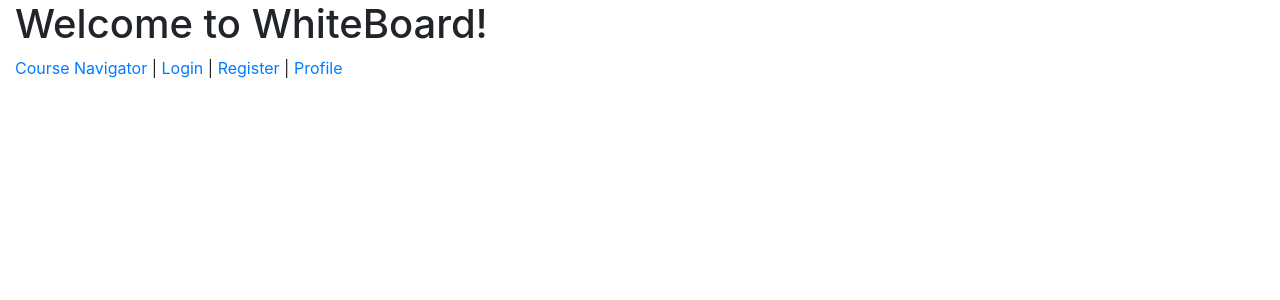
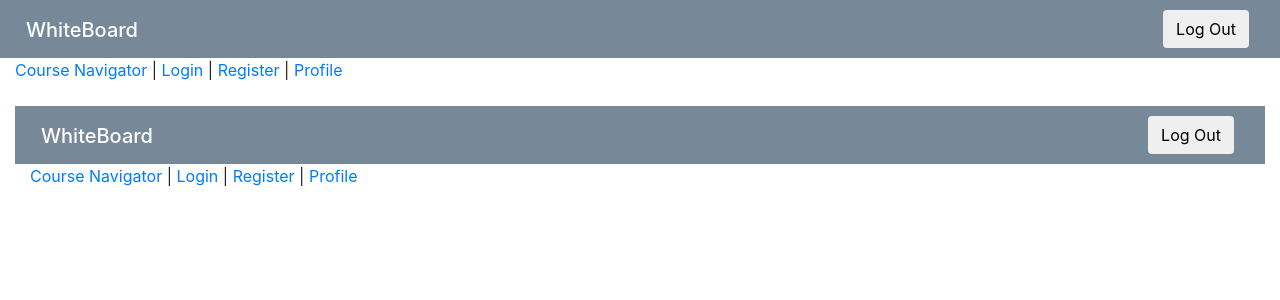
Before and after one commit to ysmolyar/webdev-2018-angular-ysmolyar, an Angular app: page /home in a window 1280 px wide. Before the commit this address led to /. Shown: the top 300 px of the page. Built offline with nearby package versions, Linux system fonts and the light colour scheme.

Commit message:
made whiteboard header

```diff
--- a/src/app/profile/profile.component.html
+++ b/src/app/profile/profile.component.html
@@ -1,5 +1,5 @@
 <div class="container-fluid">
-  <h1>Welcome to your Profile {{firstName}}</h1>
+  <h1>Profile</h1>
 
   <input [(ngModel)]="username"
          placeholder="Username"
@@ -21,10 +21,6 @@
     Update
   </button>
 
-  <button (click)="logout()"
-          class="btn btn-danger btn-block">
-    Logout
-  </button>
 
   <h2>Sections </h2>
 
--- a/src/app/services/course-navigator.service.client.ts
+++ b/src/app/services/course-navigator.service.client.ts
@@ -4,7 +4,7 @@ import {Injectable} from '@angular/core';
 export class CourseNavigatorServiceClient {
   findAllCourses() {
     return fetch('http://localhost:8080/api/course')
-      .then(response => response.json())
+      .then(response => response.json());
   }
   findAllModulesForGivenCourse(courseId) {
     return fetch('http://localhost:8080/api/course/' + courseId + '/module')
--- a/src/app/services/course.service.client.ts
+++ b/src/app/services/course.service.client.ts
@@ -4,6 +4,6 @@ import {Injectable} from '@angular/core';
 export class CourseServiceClient {
   findAllCourses() {
     return fetch('http://localhost:8080/api/course')
-      .then(response => response.json())
+      .then(response => response.json());
   }
 }
--- a/src/app/white-board/white-board.component.css
+++ b/src/app/white-board/white-board.component.css
@@ -0,0 +1,17 @@
+.navbar {
+  background-color: lightslategrey;
+}
+
+h5 {
+  color: white;
+  padding-top: 10px;
+  margin-left:-5px;
+
+}
+
+.logout {
+  color: white;
+  padding-top: 10px;
+
+
+}
--- a/src/app/white-board/white-board.component.html
+++ b/src/app/white-board/white-board.component.html
@@ -1,9 +1,20 @@
 <div class="container-fluid">
-  <h1>Welcome to WhiteBoard!</h1>
-
+  <div class="row navbar">
+    <span class="col col-sm-auto float-left">
+      <h5>WhiteBoard</h5>
+    </span>
+    <span class="col col-sm-7">
+    </span>
+    <span class="col col-sm-auto">
+      <button (click)="logout()"
+         class="btn btn-outline">Log Out</button>
+    </span>
+  </div>
   <a href="/courses">Course Navigator</a> |
   <a href="/login">Login</a> |
   <a href="/register">Register</a> |
   <a href="/profile">Profile</a>
+  <br/>
+  <br/>
   <router-outlet></router-outlet>
 </div>
--- a/src/app/white-board/white-board.component.ts
+++ b/src/app/white-board/white-board.component.ts
@@ -1,5 +1,7 @@
 import { Component, OnInit } from '@angular/core';
 import {CourseServiceClient} from '../services/course.service.client';
+import {UserServiceClient} from '../services/user.service.client';
+import {Router} from '@angular/router';
 
 @Component({
   selector: 'app-white-board',
@@ -8,7 +10,15 @@ import {CourseServiceClient} from '../services/course.service.client';
 })
 export class WhiteBoardComponent implements OnInit {
 
-  constructor() { }
+  constructor(private userService: UserServiceClient, private router: Router) { }
+
+
+  logout() {
+    this.userService
+      .logout()
+      .then(() =>
+        this.router.navigate(['login']));
+  }
 
   ngOnInit() {
 
```
Also changed, not shown: src/app/app.routing.ts (+5 -2 lines).
